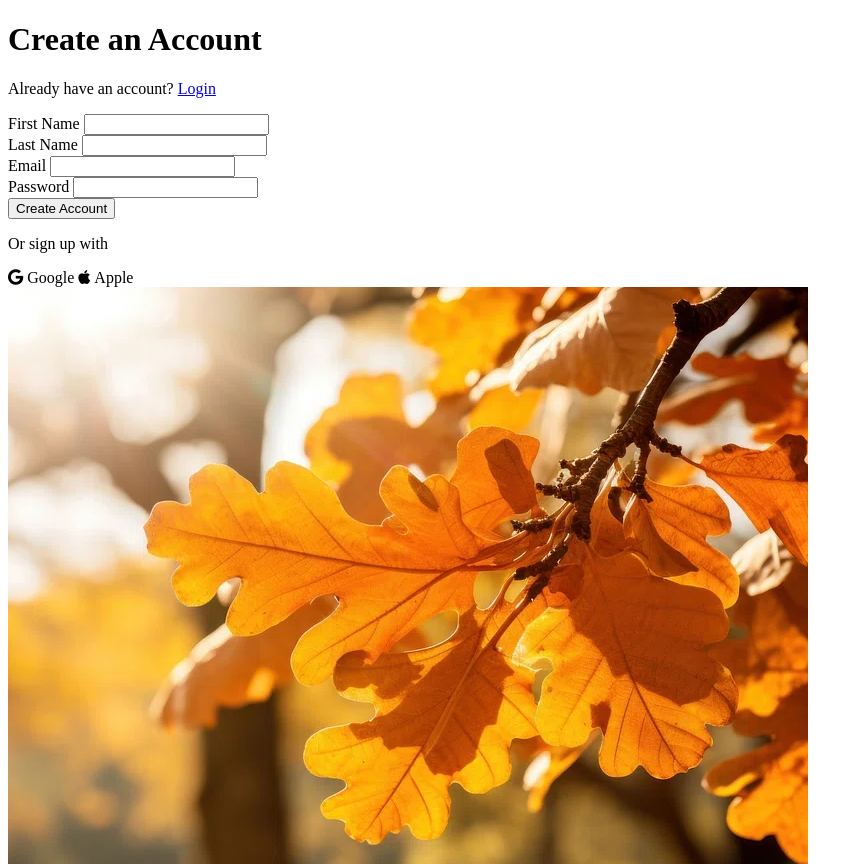
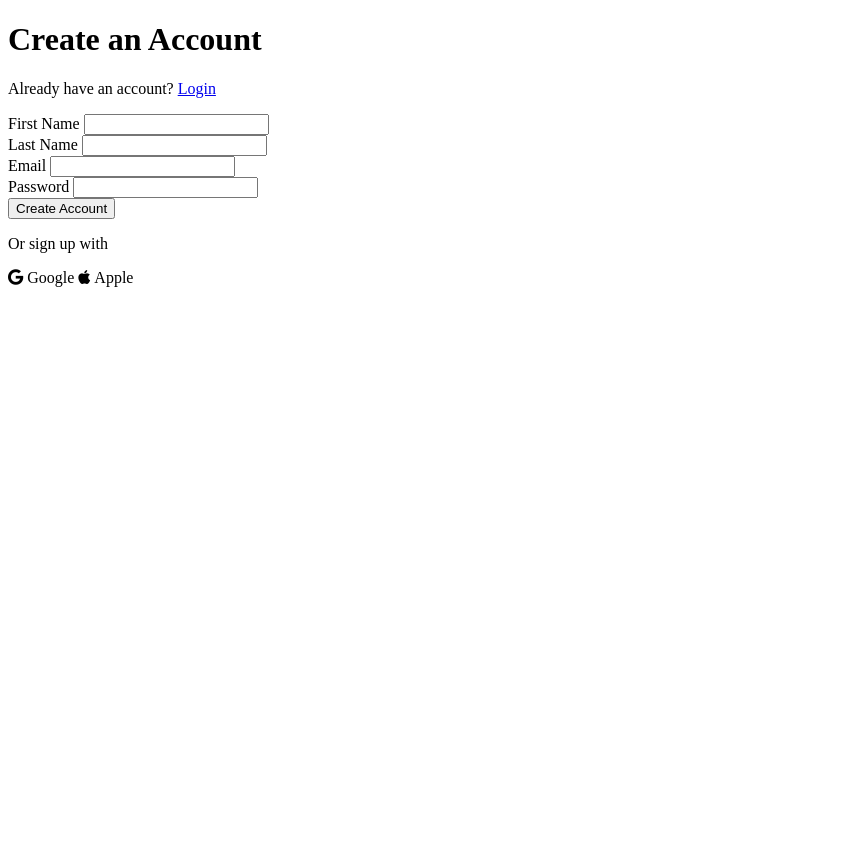
Before and after one commit to NateKonigkramer214/LoginPageWebsite, a plain HTML site: page index.html in a window 1280 px wide. Shown: the top 864 px of the page, without its empty margins (0-863 px from the left). After the commit the page ends 800 px from the top, so only its background shows below. Drawn offline with Linux system fonts and the light colour scheme; a web font is replaced by a local one.

Commit message:
removing image

```diff
--- a/index.html
+++ b/index.html
@@ -36,8 +36,9 @@
                 <i class="fab fa-google"> Google </i>
                 <i class="fab fa-apple"> Apple </i>
         </div>
-        <div class="left-login">
-            <img src="img/login.jpg" alt="">
     </div>
+
+    <!--TODO add image to the left-->
+
 </body>
 </html>
```
